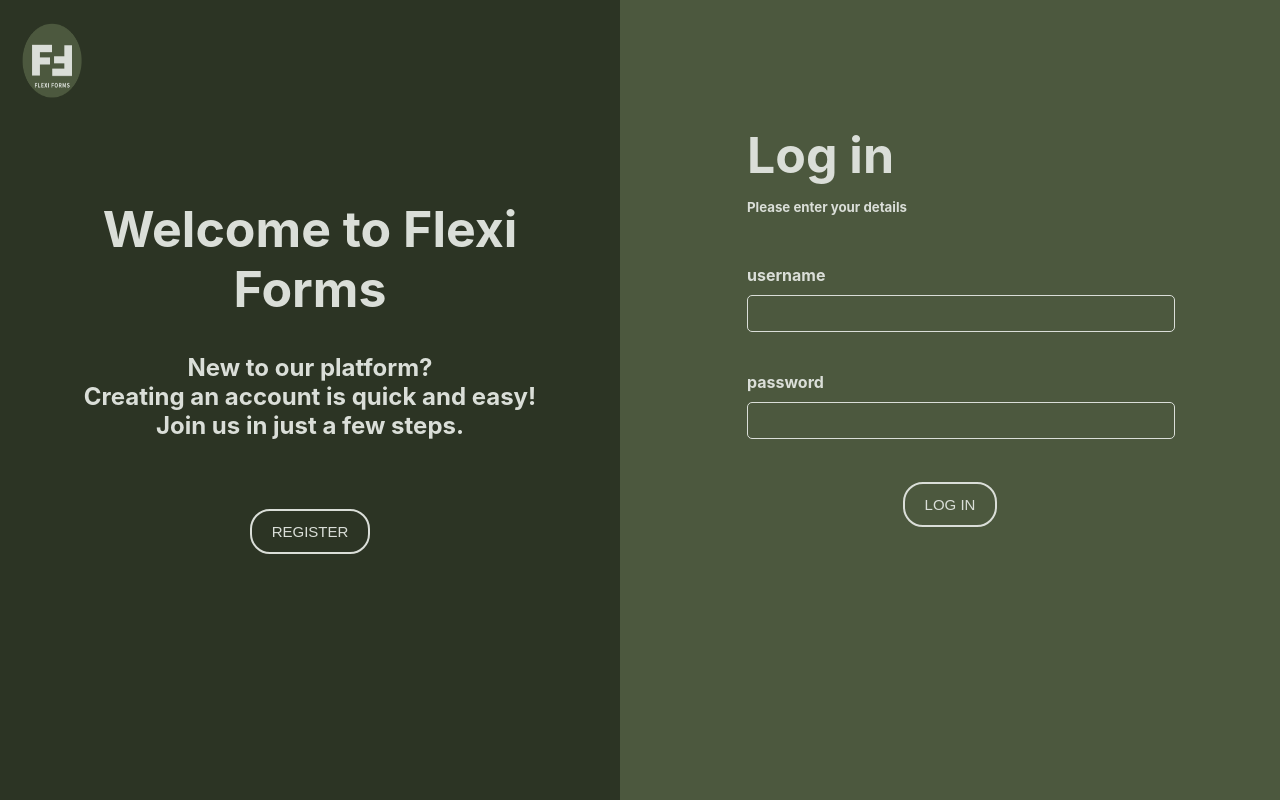
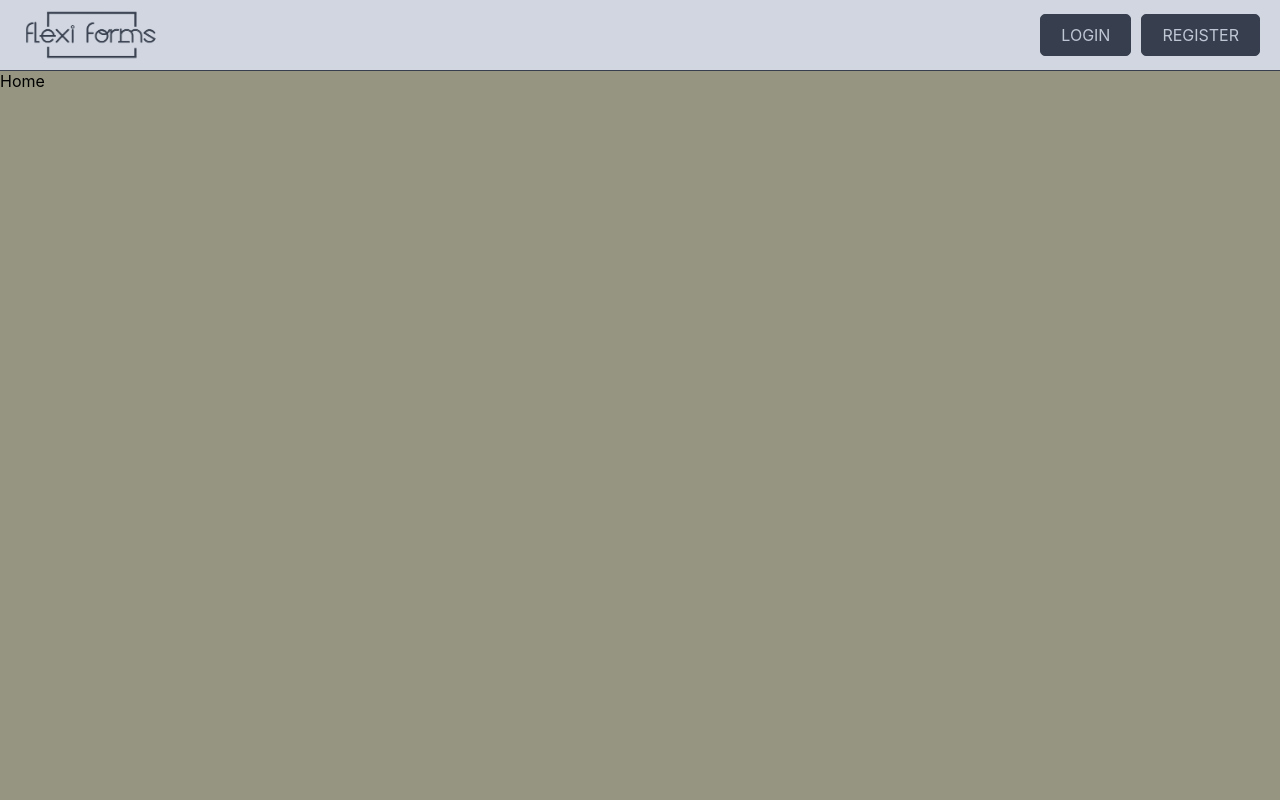
Before and after one commit to katarinamarj/flexi-forms, a React (Create React App) app in the folder frontend/: page / in a window 1280 px wide. Built offline with nearby package versions, Linux system fonts and the light colour scheme.

Commit message:
Completed header component

```diff
--- a/frontend/src/App.js
+++ b/frontend/src/App.js
@@ -2,6 +2,7 @@ import { BrowserRouter as Router, Routes, Route, Navigate } from "react-router-d
 import Login from "./pages/Login";
 import Register from "./pages/Register";
 import Dashboard from "./pages/Dashboard";
+import Home from "./pages/Home";
 
 const PrivateRoute = ({ children }) => {
   const token = localStorage.getItem("token");
@@ -12,8 +13,9 @@ function App() {
   return (
     <Router>
       <Routes>
-        <Route path="/" element={<Login />} />
-        <Route path="*" element={<Navigate to="/login" />} />
+        <Route path="/" element={<Home />} />
+        <Route path="*" element={<Navigate to="/home" />} />
+        <Route path="/home" element={<Home />} />
         <Route path="/login" element={<Login />} />
         <Route path="/register" element={<Register />} />
         <Route path="/dashboard" element={<PrivateRoute><Dashboard /></PrivateRoute>} />
--- a/frontend/src/components/Header.js
+++ b/frontend/src/components/Header.js
@@ -1,6 +1,7 @@
 import React, { useState } from "react";
 import "../styles/Header.css";
 import { useNavigate } from 'react-router-dom';
+import { useLocation, Link } from "react-router-dom";
 import logo2 from '../logo2.png';
 import { CgProfile } from "react-icons/cg";
 import { IoMdLogOut } from "react-icons/io";
@@ -10,18 +11,22 @@ import { IoMenu } from "react-icons/io5";
 const Header = () => {
   const [menuOpen, setMenuOpen] = useState(false);
   const navigate = useNavigate();
+  const location = useLocation();
+
 
   const handleLogout = () => {
     localStorage.removeItem('token');
 
-    navigate('/login');
+    navigate('/home');
   };
 
   return (
     <header className="header">
-      <div class="logo-container">
-        <img src={logo2} alt="Logo" className="logo2" />
-      </div>
+    <div className="logo-container">
+      <img src={logo2} alt="Logo" className="logo2" />
+    </div>
+
+    {location.pathname === "/dashboard" ? (
       <div
         className="menu-button"
         onMouseEnter={() => setMenuOpen(true)}
@@ -31,18 +36,25 @@ const Header = () => {
         {menuOpen && (
           <div className="dropdown-menu">
             <ul>
-              <li><a href="#"><IoDocumentText />My templates</a></li>
-              <li><a href="/register"><CgProfile />My Profile</a></li>
-              <li>
-                <a href="#" onClick={handleLogout}>
-                <IoMdLogOut />Log out</a>
-              </li>
+              <li><a href="#"><IoDocumentText /> My templates</a></li>
+              <li><a href="/register"><CgProfile /> My Profile</a></li>
+              <li><a href="#" onClick={handleLogout}><IoMdLogOut /> Log out</a></li>
             </ul>
           </div>
         )}
       </div>
-    </header>
-  );
+    ) : location.pathname === "/register" ? (
+      <Link to="/login" className="auth-button">LOGIN</Link>
+    ) : location.pathname === "/login" ? (
+      <Link to="/register" className="auth-button">REGISTER</Link>
+    ) : location.pathname === "/" || location.pathname.startsWith("/home") ? (
+      <div className="auth-buttons">
+        <Link to="/login" className="auth-button">LOGIN</Link>
+        <Link to="/register" className="auth-button">REGISTER</Link>
+      </div>
+    ) : null}
+  </header>
+);
 };
 
 export default Header;
--- /dev/null
+++ b/frontend/src/pages/Home.js
@@ -0,0 +1,11 @@
+import "../styles/Home.css";
+import Header from "../components/Header";
+
+const Home = () => {
+    return <div>
+      <Header />
+      Home
+      </div>;
+  };
+
+export default Home;
--- a/frontend/src/pages/Register.js
+++ b/frontend/src/pages/Register.js
@@ -1,7 +1,13 @@
 import "../styles/Register.css";
+import Header from "../components/Header";
+
+
 
 const RegisterPage = () => {
-    return <div>Register Page</div>;
+
+    return <div>
+      <Header />
+      Register Page</div>;
   };
 
   export default RegisterPage;
--- a/frontend/src/styles/Header.css
+++ b/frontend/src/styles/Header.css
@@ -3,9 +3,10 @@
     justify-content: space-between;
     align-items: center;
     padding: 10px 20px;
-    background-color: #333;
-    color: white;
+    background-color: #D1D6E0;
+    color: #373F4E;
     position: relative;
+    border-bottom: 1px solid #373F4E;
 }
 
 
@@ -17,26 +18,31 @@
 
 .logo2 {
     height: 50px;
-
 }
 
 .menu-button {
     margin-left: auto;
-    font-size: 24px;
+    font-size: 30px;
     cursor: pointer;
     padding: 5px 10px;
     position: relative;
 }
+
+.menu-button:hover{
+    color: #212631;
+}
+
 
 .dropdown-menu {
     position: absolute;
     right: 0;
     top: 100%;
     width: 200px;
-    background-color: transparent;
-    color: black;
-    border: 1px solid #ccc;
+    background-color: #D1D6E0;
+    color: #373F4E;
+    border: 1px solid #373F4E;
     box-shadow: 0 2px 5px rgba(0, 0, 0, 0.2);
+    padding: 5px;
 }
 
 .dropdown-menu ul {
@@ -46,16 +52,54 @@
 }
 
 .dropdown-menu li {
-    padding: 10px;
-    border-bottom: 1px solid #ddd;
+    padding: 8px;
+    border-bottom: 1px solid #BFC6D4;
+    display: flex;
+    align-items: center;
+    gap: 8px;
+    font-size: 20px;
+}
+
+.dropdown-menu li:last-child {
+    border-bottom: none;
 }
 
 .dropdown-menu li a {
     text-decoration: none;
-    color: black;
-    display: block;
+    color: #373F4E;
+    display: flex;
+    align-items: center;
+    gap: 8px;
+    width: 100%;
 }
 
 .dropdown-menu li:hover {
-    background-color: #f0f0f0;
+    background-color: #C5CAD6;
 }
+
+.dropdown-menu li a:hover{
+    color: #212631;
+}
+
+.dropdown-menu li svg {
+    font-size: 20px;
+}
+
+.auth-buttons {
+    display: flex;
+    gap: 10px;
+}
+
+.auth-button {
+    padding: 10px 20px;
+    background-color: #373F4E;
+    color: #BFC6D4;
+    text-decoration: none;
+    border: 1px solid #373F4E;
+    border-radius: 5px;
+    transition: background 0.3s;
+}
+
+.auth-button:hover {
+    background-color: #667085;
+}
```
Also changed, not shown: frontend/src/logo2.png, frontend/src/styles/Home.css (added).
